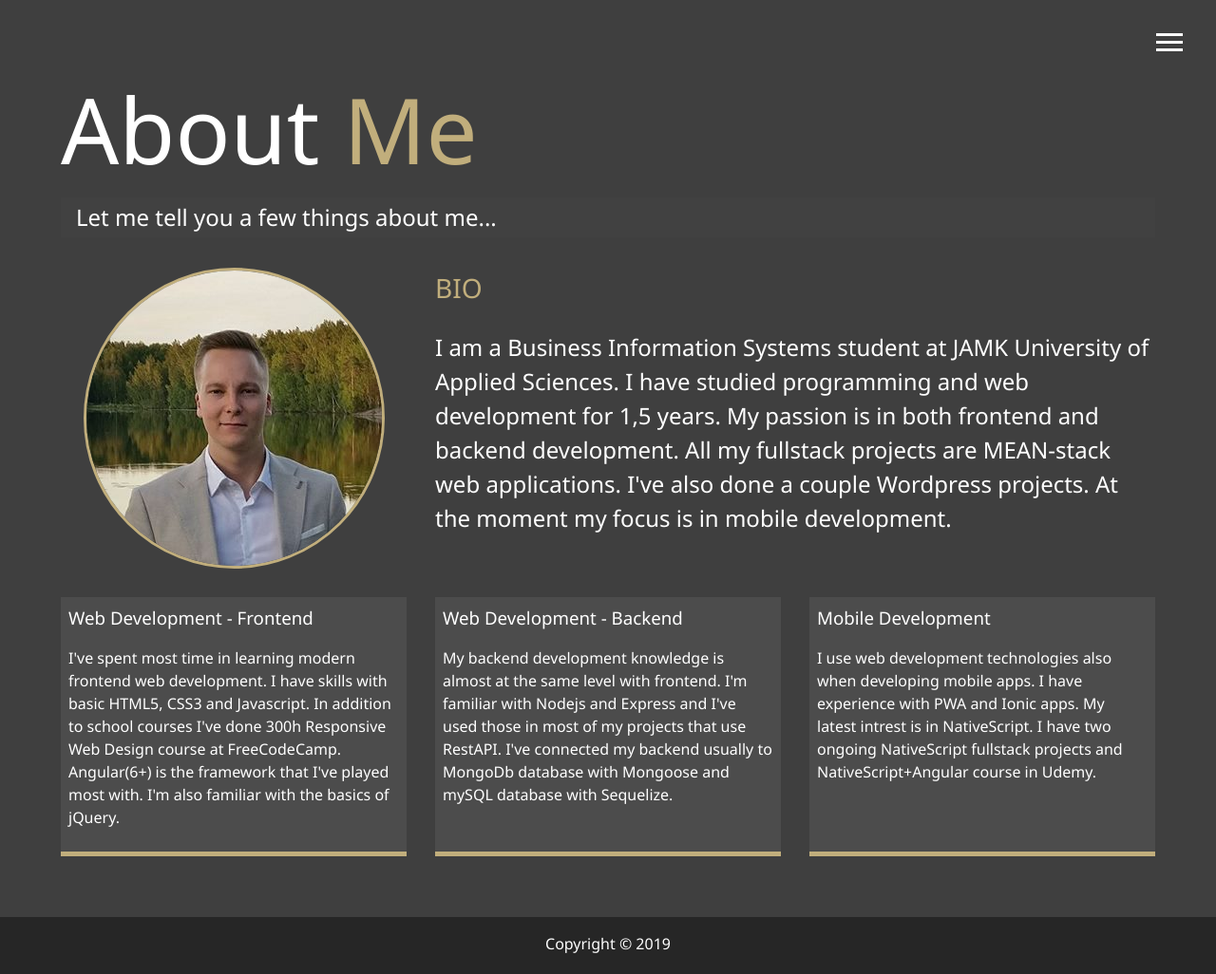
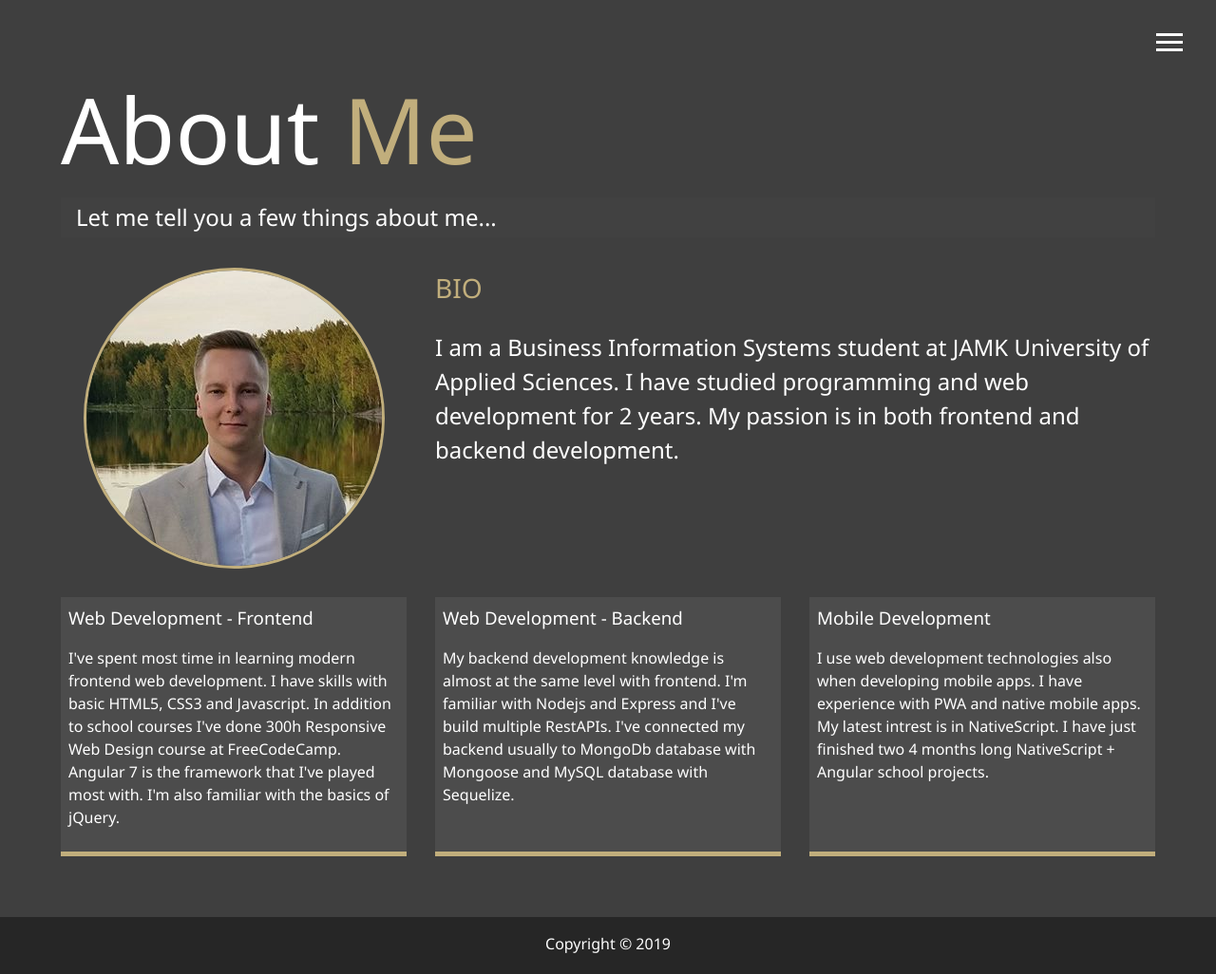
Before and after one commit to eelanet/portfolio, a website: page dist/about.html in a window 1280 px wide. Shown: the whole page at 95% size. Drawn offline with Linux system fonts and the light colour scheme.

Commit message:
projektit ja linkit paivitetty

```diff
--- a/dist/about.html
+++ b/dist/about.html
@@ -65,10 +65,7 @@
         <p>
           I am a Business Information Systems student at JAMK University of
           Applied Sciences. I have studied programming and web development for
-          1,5 years. My passion is in both frontend and backend development. All my
-          fullstack projects are MEAN-stack web applications. I've also done a
-          couple Wordpress projects. At the moment my focus is in mobile
-          development.
+          2 years. My passion is in both frontend and backend development.
         </p>
       </div>
 
@@ -77,7 +74,7 @@
         <p>
           I've spent most time in learning modern frontend web development. I
           have skills with basic HTML5, CSS3 and Javascript. In addition to school courses I've done 300h
-          Responsive Web Design course at FreeCodeCamp. Angular(6+) is the
+          Responsive Web Design course at FreeCodeCamp. Angular 7 is the
           framework that I've played most with. I'm also familiar with the basics
           of jQuery.
         </p>
@@ -87,9 +84,8 @@
         <h3>Web Development - Backend</h3>
         <p>
           My backend development knowledge is almost at the same level with
-          frontend. I'm familiar with Nodejs and Express and I've used those
-          in most of my projects that use RestAPI. I've connected my backend usually to MongoDb
-          database with Mongoose and mySQL database with Sequelize.
+          frontend. I'm familiar with Nodejs and Express and I've build multiple RestAPIs. I've connected my backend
+          usually to MongoDb database with Mongoose and MySQL database with Sequelize.
         </p>
       </div>
 
@@ -97,8 +93,8 @@
         <h3>Mobile Development</h3>
         <p>
           I use web development technologies also when developing mobile apps. I have
-          experience with PWA and Ionic apps. My latest intrest is in
-          NativeScript. I have two ongoing NativeScript fullstack projects and NativeScript+Angular course in Udemy.
+          experience with PWA and native mobile apps. My latest intrest is in NativeScript. I have just finished two 4
+          months long NativeScript + Angular school projects.
         </p>
       </div>
     </div>
```
Also changed, not shown: dist/work.html (+30 -4 lines), dist/img/projects/liinapp.jpg (added), dist/img/projects/stampio.jpg (added).
